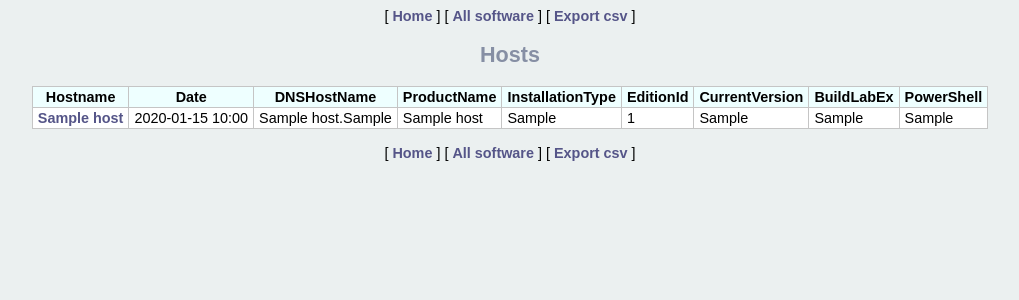
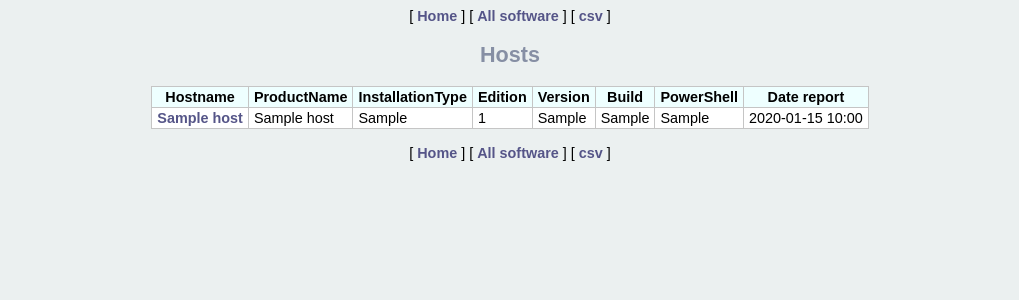
Before and after one commit to ujin77/inventory, a Flask app: page / in a window 1280 px wide. Shown: the top 300 px of the page, without its empty margins (130-1149 px from the left). Run offline with Flask 2, Linux system fonts and the light colour scheme; tables that the repository leaves empty hold one stand-in row (values such as "Sample post").

Commit message:
Fix export and reports

```diff
--- a/invent_app/static/style.css
+++ b/invent_app/static/style.css
@@ -33,9 +33,10 @@ div {
 .block {
     background: #FFFFFF;
     border: 1px solid gray; border-collapse: collapse;
-    margin: 4px 0;
-    padding: 5px 5px;
-    text-align: center;
+    padding: 0px 20px 0px 0px;
+    text-align: left;
+    display: inline-block;
+
 }
 
 .update {
--- a/invent_app/templates/all_software.html
+++ b/invent_app/templates/all_software.html
@@ -1,17 +1,23 @@
 {% extends "layout.html" %}
+{% block menu_top %}[&nbsp;<a href="{{url_for('export_software')}}">csv</a>&nbsp;]{% endblock %}
 {% block body %}
 <div><button id="hideButton" onclick="HideUpdates()">Hide updates</button></div>
 <br>
 <table>
     <tr>
         <th>Name</th>
+        <th>Version</th>
+        <th>Vendor</th>
         <th>Count</th>
     </tr>
     {% for soft in data %}
     <tr {% if soft.IsUpdate ==True %}class="update"{% endif %}>
         <td><a href="{{url_for('software', s_name=soft.Name|urlencode )}}">{{soft.Name}}</a></td>
+        <td>{% if soft.Version != None %}{{soft.Version}}{% endif %}</td>
+        <td>{% if soft.Vendor != None %}{{soft.Vendor}}{% endif %}</td>
         <td>{{soft.Count}}</td>
     </tr>
     {% endfor %}
 </table>
 {% endblock %}
+{% block menu_bottom %}[&nbsp;<a href="{{url_for('export_software')}}">csv</a>&nbsp;]{% endblock %}
--- a/invent_app/templates/host.html
+++ b/invent_app/templates/host.html
@@ -1,4 +1,5 @@
 {% extends "layout.html" %}
+{% block menu_top %}{% endblock %}
 {% block body %}
 <div><button id="hideButton" onclick="HideUpdates()">Hide updates</button></div>
 <br>
@@ -17,3 +18,4 @@
     {% endfor %}
 </table>
 {% endblock %}
+{% block menu_bottom %}{% endblock %}
--- a/invent_app/templates/index.html
+++ b/invent_app/templates/index.html
@@ -1,29 +1,29 @@
 {% extends "layout.html" %}
+{% block menu_top %}[&nbsp;<a href="{{url_for('export_hosts')}}">csv</a>&nbsp;]{% endblock %}
 {% block body %}
 <table>
     <tr>
         <th>Hostname</th>
-        <th>Date</th>
-        <th>DNSHostName</th>
         <th>ProductName</th>
         <th>InstallationType</th>
-        <th>EditionId</th>
-        <th>CurrentVersion</th>
-        <th>BuildLabEx</th>
+        <th>Edition</th>
+        <th>Version</th>
+        <th>Build</th>
         <th>PowerShell</th>
+        <th>Date report</th>
     </tr>
     {% for host in data %}
     <tr>
         <td><a href="{{url_for('host',h_name=host.Hostname)}}">{{host.Hostname}}</a></td>
-        <td>{% if host.Pub_date != None                %}{{ host.Pub_date.strftime('%Y-%m-%d %H:%M') }}{% endif %}</td>
-        <td>{% if host.CsDNSHostName != None           %}{{ host.CsDNSHostName }}{% endif %}{% if host.CsDomain != None %}.{{ host.CsDomain }}{% endif %}</td>
         <td>{% if host.WindowsProductName != None      %}{{ host.WindowsProductName }}{% endif %}</td>
         <td>{% if host.WindowsInstallationType != None %}{{ host.WindowsInstallationType }}{% endif %}</td>
         <td>{% if host.WindowsEditionId != None        %}{{ host.WindowsEditionId }}{% endif %}</td>
         <td>{% if host.WindowsCurrentVersion != None   %}{{ host.WindowsCurrentVersion }}{% endif %}</td>
         <td>{% if host.WindowsBuildLabEx != None       %}{{ host.WindowsBuildLabEx }}{% endif %}</td>
         <td>{% if host.PowerShell != None              %}{{ host.PowerShell }}{% endif %}</td>
+        <td>{% if host.Pub_date != None                %}{{ host.Pub_date.strftime('%Y-%m-%d %H:%M') }}{% endif %}</td>
     </tr>
     {% endfor %}
 </table>
 {% endblock %}
+{% block menu_bottom %}[&nbsp;<a href="{{url_for('export_hosts')}}">csv</a>&nbsp;]{% endblock %}
--- a/invent_app/templates/layout.html
+++ b/invent_app/templates/layout.html
@@ -7,10 +7,18 @@
     <script src="{{ url_for('static', filename='main.js') }}"></script>
 </head>
 <body onload="HideUpdates();">
-{% include "menu.html" %}
+<div>
+    [&nbsp;<a href="/">Home</a>&nbsp;]
+    [&nbsp;<a href="{{url_for('all_software')}}">All software</a>&nbsp;]
+    {% block menu_top %}{% endblock %}
+</div>
 <div><h2>{{ title }}</h2></div>
 {% block body %}{% endblock %}
 <br>
-{% include "menu.html" %}
+<div>
+    [&nbsp;<a href="/">Home</a>&nbsp;]
+    [&nbsp;<a href="{{url_for('all_software')}}">All software</a>&nbsp;]
+    {% block menu_bottom %}{% endblock %}
+</div>
 </body>
 </html>
--- a/invent_app/templates/menu.html
+++ b/invent_app/templates/menu.html
@@ -1 +1 @@
-<div>[ <a href="/">Home</a> ]&nbsp;[ <a href="{{url_for('all_software')}}">All software</a> ] [ <a href="{{url_for('export_csv')}}">Export csv</a> ]</div>
+<div>[ <a href="/">Home</a> ]&nbsp;[ <a href="{{url_for('all_software')}}">All software</a> ]  {% block menu %}{% endblock %}</div>
--- a/invent_app/templates/software.html
+++ b/invent_app/templates/software.html
@@ -1,8 +1,12 @@
 {% extends "layout.html" %}
 {% block body %}
+<div>
 <div class="block">
+    <ul>
     {% for soft in data %}
-        [&nbsp;<a href="{{url_for('host', h_name=soft.Hostname)}}">{{soft.Hostname}}</a>&nbsp;]
+        <li><a href="{{url_for('host', h_name=soft.Hostname)}}">{{soft.Hostname}}</a></li>
     {% endfor %}
+    </ul>
+</div>
 </div>
 {% endblock %}
--- a/invent_app/views/routes.py
+++ b/invent_app/views/routes.py
@@ -19,7 +19,11 @@ def hosts():
 
 @app.route('/all_software')
 def all_software():
-    data = db.session.query(Soft.Name, label('Count', func.count(Soft.Name)), Soft.IsUpdate ).group_by(Soft.Name).all()
+    data = db.session.query(Soft.Name,
+                            Soft.Version,
+                            Soft.Vendor,
+                            label('Count', func.count(Soft.Name)),
+                            Soft.IsUpdate).group_by(Soft.Name).all()
     return render_template('all_software.html', title='Software', data=data)
 
 
@@ -36,8 +40,28 @@ def host(h_name):
     return render_template('host.html', title=h_name, data=data)
 
 
-@app.route('/inventory.csv', methods=['GET'])
-def export_csv():
+@app.route('/inventory_software.csv', methods=['GET'])
+def export_software():
     data = db.session.query(Soft.Hostname, Soft.Name, Soft.Version, Soft.Vendor).order_by(Soft.Hostname, Soft.Name).all()
     column_names = ['Hostname', 'Name', 'Version', 'Vendor']
     return excel.make_response_from_query_sets(data, column_names, "csv")
+
+@app.route('/inventory_hosts.csv', methods=['GET'])
+def export_hosts():
+    data = db.session.query(Host.Hostname,
+                            Host.WindowsProductName,
+                            Host.WindowsInstallationType,
+                            Host.WindowsEditionId,
+                            Host.WindowsCurrentVersion,
+                            Host.WindowsBuildLabEx,
+                            Host.PowerShell
+    ).order_by(Host.Hostname).all()
+    column_names = ['Hostname',
+                    'WindowsProductName',
+                    'WindowsInstallationType',
+                    'WindowsEditionId',
+                    'WindowsCurrentVersion',
+                    'WindowsBuildLabEx',
+                    'PowerShell'
+                    ]
+    return excel.make_response_from_query_sets(data, column_names, "csv")
```
